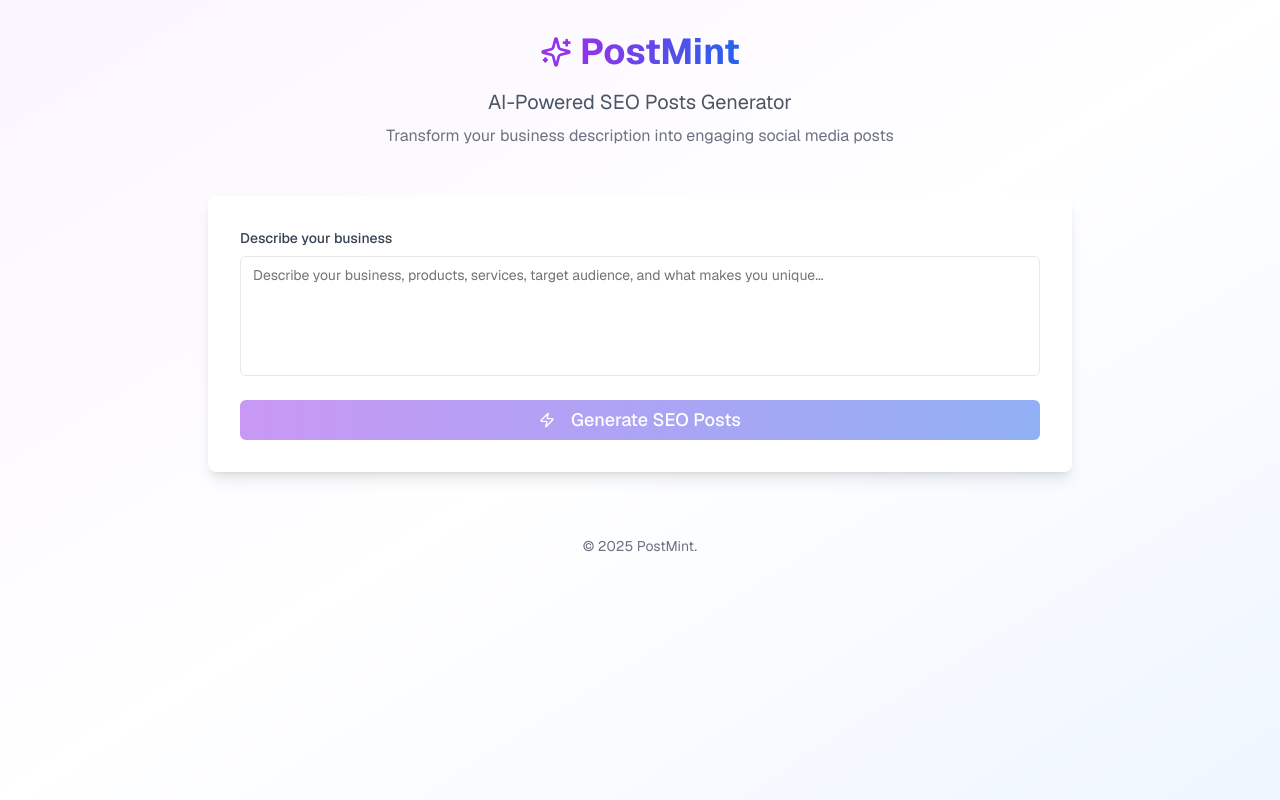
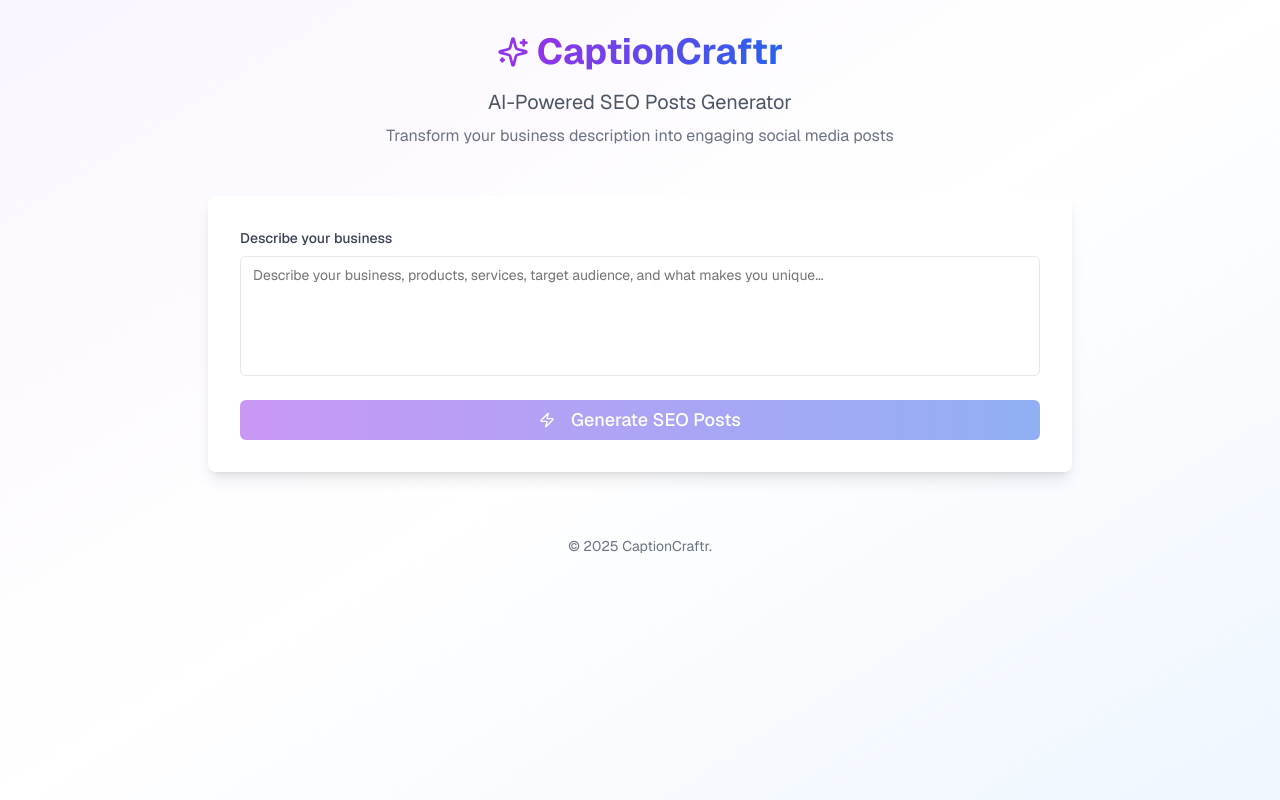
Before and after one commit to MethmalPuns/PostMint, a Next.js app: page / in a window 1280 px wide. Built offline with nearby package versions, Linux system fonts and the light colour scheme.

Commit message:
Updating the name PostMint to CaptionCraftr

```diff
--- a/app/layout.tsx
+++ b/app/layout.tsx
@@ -6,8 +6,8 @@ import { Toaster } from 'sonner'
 import { Analytics } from '@vercel/analytics/next';
 
 export const metadata: Metadata = {
-  title: 'PostMint — AI-Powered SEO Marketing Posts',
-  description: 'Generate SEO-optimized marketing posts instantly with PostMint AI. Save time and grow your brand with AI-powered content tailored for your audience',
+  title: 'CaptionCraftr — AI-Powered SEO Marketing Posts',
+  description: 'Generate SEO-optimized marketing posts instantly with CaptionCraftr AI. Save time and grow your brand with AI-powered content tailored for your audience',
 
 }
 
--- a/app/page.tsx
+++ b/app/page.tsx
@@ -10,7 +10,7 @@ import { Loader2, Sparkles, Zap } from "lucide-react"
 //import EmailCaptureForm from "@/components/EmailCaptureForm"
 
 
-export default function PostMint() {
+export default function CaptionCraftr() {
   const [businessDescription, setBusinessDescription] = useState("")
   const [isGenerating, setIsGenerating] = useState(false)
   const [generatedPosts, setGeneratedPosts] = useState<string[]>([])
@@ -78,7 +78,7 @@ const handleGenerate = async () => {
 
 
   const handleGumroadRedirect = (productType: "more-posts" | "new-input") => {
-    const baseUrl = "https://gumroad.com/l/postmint"
+    const baseUrl = "https://gumroad.com/l/CaptionCraftr"
     const url = `${baseUrl}?session_id=${sessionId}&type=${productType}`
     window.open(url, "_blank")
   }
@@ -91,7 +91,7 @@ const handleGenerate = async () => {
           <div className="flex items-center justify-center gap-2 mb-4">
             <Sparkles className="h-8 w-8 text-purple-600" />
             <h1 className="text-4xl font-bold bg-gradient-to-r from-purple-600 to-blue-600 bg-clip-text text-transparent">
-              PostMint
+              CaptionCraftr
             </h1>
           </div>
           <p className="text-xl text-gray-600 mb-2">AI-Powered SEO Posts Generator</p>
@@ -204,7 +204,7 @@ const handleGenerate = async () => {
 
         {/* Footer */}
         <div className="text-center mt-16 text-gray-500 text-sm">
-          <p>© 2025 PostMint.</p>
+          <p>© 2025 CaptionCraftr.</p>
         </div>
       </div>
     </div>
--- a/hooks/useQuota.ts
+++ b/hooks/useQuota.ts
@@ -5,14 +5,14 @@ export const useQuota = () => {
   const [quota, setQuota] = useState({ inputsLeft: 1, postsLeft: 5 })
 
   useEffect(() => {
-    const saved = JSON.parse(localStorage.getItem('postmintQuota') || '{"inputsLeft":1,"postsLeft":5}')
+    const saved = JSON.parse(localStorage.getItem('CaptionCraftrQuota') || '{"inputsLeft":1,"postsLeft":5}')
     setQuota(saved)
   }, [])
 
   const updateQuota = (inputs: number, posts: number) => {
     const newQuota = { inputsLeft: inputs, postsLeft: posts }
     setQuota(newQuota)
-    localStorage.setItem('postmintQuota', JSON.stringify(newQuota))
+    localStorage.setItem('CaptionCraftrQuota', JSON.stringify(newQuota))
   }
 
   return { quota, updateQuota }
```
